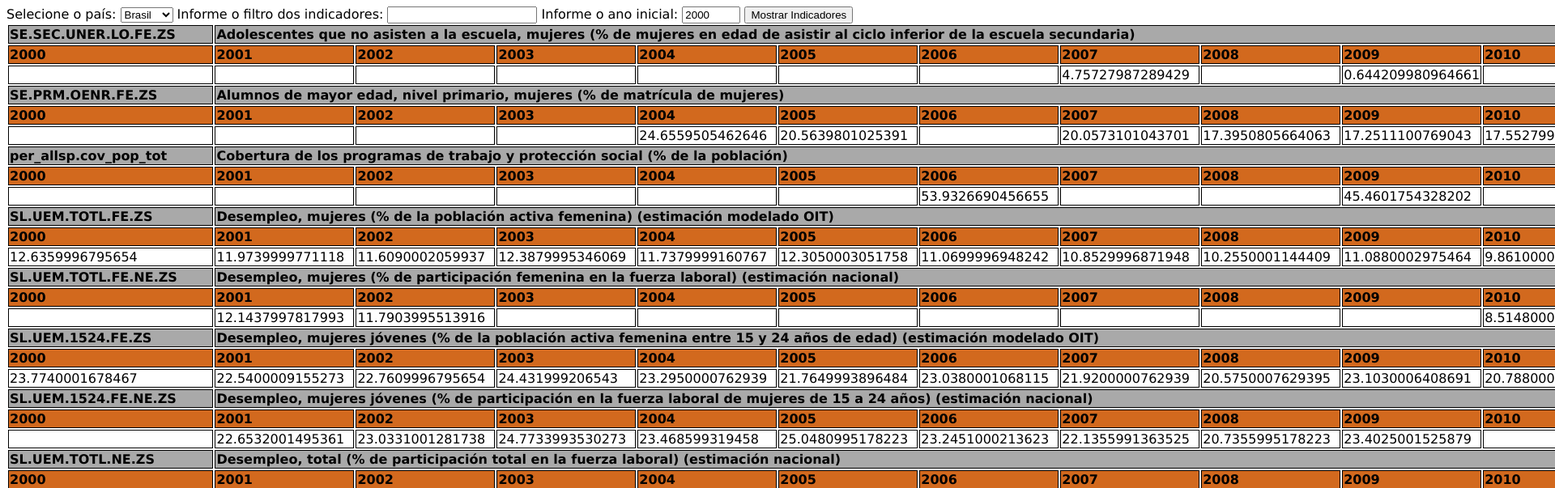
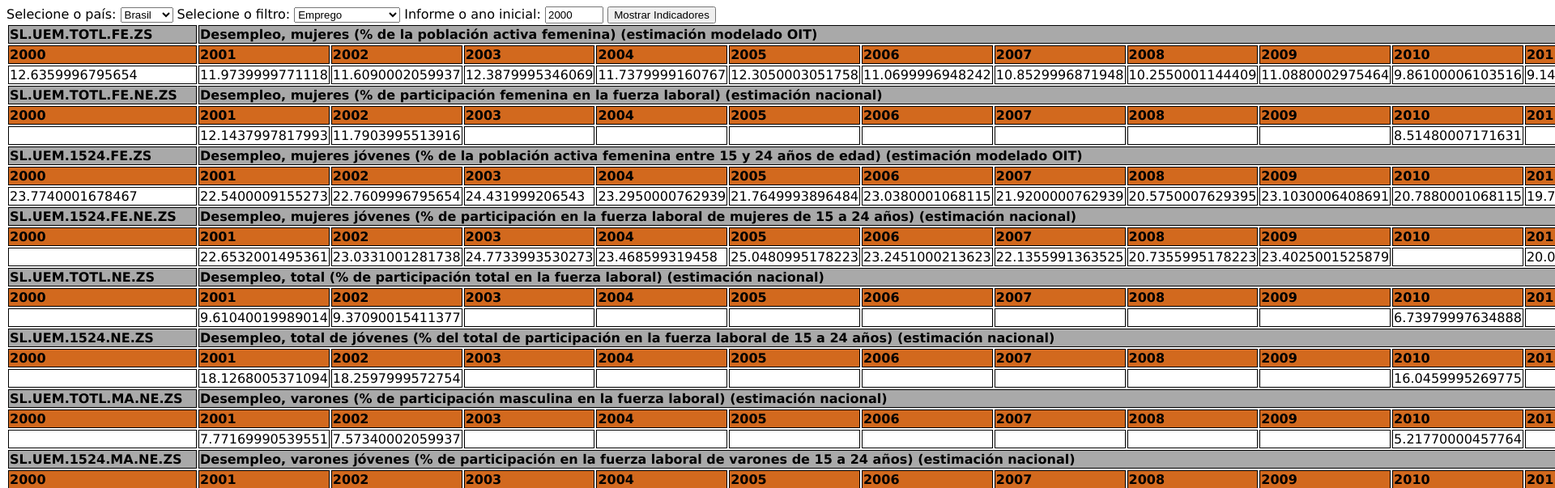
Before and after one commit to Laboratoria/SAP002-data-lovers, a plain HTML site: page src/index.html in a window 1280 px wide. Both pictures are taken after a click on the button "Mostrar Indicadores". Shown: the top 603 px of the page at 81% size, 1920 px wide, since content can reach past the window. Drawn offline with Linux system fonts and the light colour scheme.

Commit message:
Filtro de palavras fixas

```diff
--- a/src/index.html
+++ b/src/index.html
@@ -17,8 +17,13 @@
           <option value="PER">Perú</option>
         </select>
 
-        <label>Informe o filtro dos indicadores:</label>
-        <input type="text" id="dataFilter" value="" />
+        <label>Selecione o filtro:</label>
+        <select id="filter">
+          <option value="EMPLEO">Emprego</option>
+          <option value="MUJERES">Mulheres</option>
+          <option value="FUERZA LABORAL">Força de Trabalho</option>
+          <option value="EDUCACION">Educação</option>
+        </select>
 
         <label>Informe o ano inicial:</label>
         <input id="initialYear" type="number" min="2000" max="2017" value="2000" />
--- a/src/main.js
+++ b/src/main.js
@@ -13,22 +13,17 @@ function init() {
 function createIndicatorsTable() {
     let countrySelect = document.querySelector("#country");
     let countryCode = countrySelect.options[countrySelect.selectedIndex].value;
-    let dataFilter = document.querySelector("#dataFilter").value;
+    let filterSelect = document.querySelector("#filter");
+    let filterWord = filterSelect.options[filterSelect.selectedIndex].value;
     let initialYear = document.querySelector("#initialYear").value;
 
     // seleciona os indicadores do país escolhido
     // e aplica o flitro de indicadores
     let countryData = WORLDBANK[countryCode].indicators.filter(indicator => {
-        return indicator.indicatorName.toUpperCase().includes(dataFilter.toUpperCase());
+        if (indicator.indicatorName.toUpperCase().includes(filterWord)) return true;
+        //if (indicator.indicatorCode === "GAFGFA.JHHJHA.GHGH") return true;
+        return false;
     });
-    // let countryData = WORLDBANK[countryCode].indicators.filter(indicator => {
-    //     // if (indicator.indicatorName.toUpperCase().includes("EMPLEO")) return true;
-    //     // if (indicator.indicatorName.toUpperCase().includes("MUJERES")) return true;
-    //     // if (indicator.indicatorName.toUpperCase().includes("LABORAL")) return true;
-    //     // if (indicator.indicatorName.toUpperCase().includes("EDUCACION")) return true;
-    //     if (indicator.indicatorCode === "GAFGFA.JHHJHA.GHGH") return true;
-    //     return false;
-    // });
 
     countryData.sort(function(a, b) {return a.indicatorName.localeCompare(b.indicatorName);});
 
```
